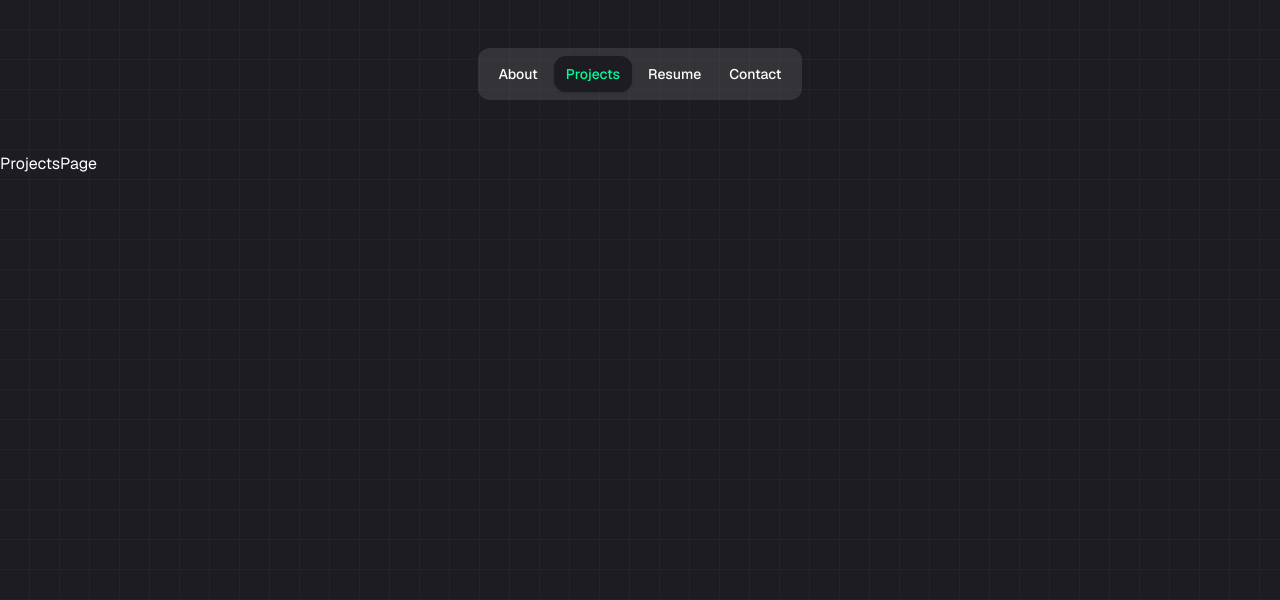
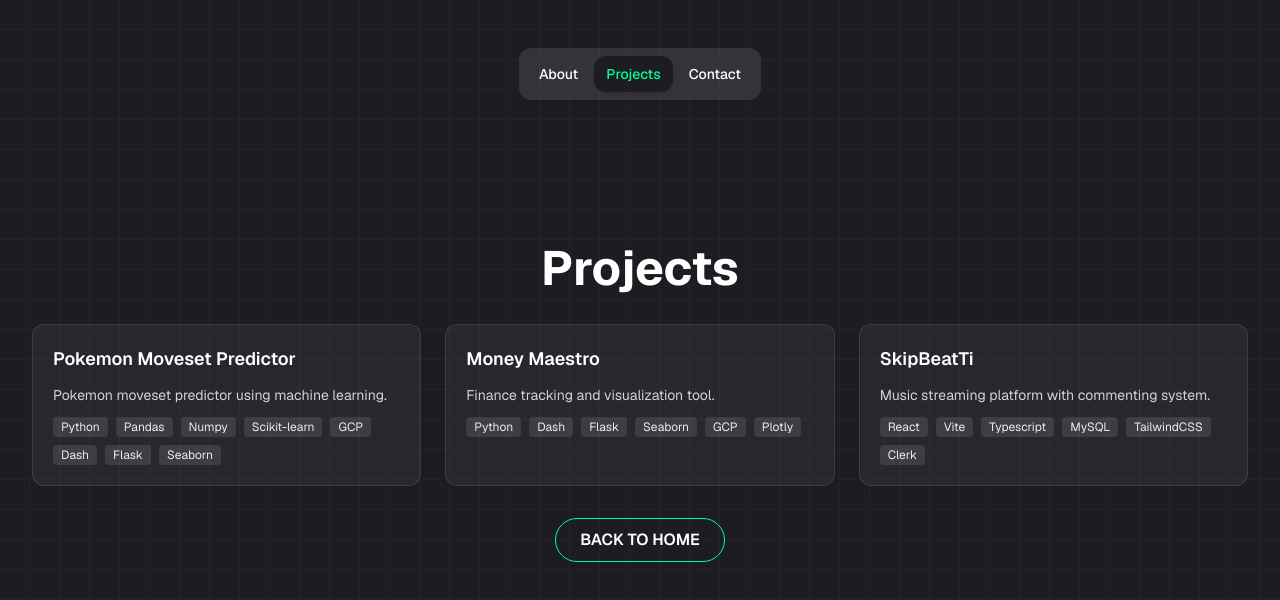
Before and after one commit to kevincui1034/portfolio, a Next.js app: page /projects in a window 1280 px wide. Shown: the top 600 px of the page. Built offline with nearby package versions, Linux system fonts and the light colour scheme.

Commit message:
added pfp, updated temp pages

```diff
--- a/app/contact/page.jsx
+++ b/app/contact/page.jsx
@@ -1,9 +1,35 @@
-import React from 'react';
+"use client";
+
+import Link from "next/link";
+import { Button } from "@/components/ui/button";
+import Social from "@/components/Social";
+import { motion } from "framer-motion";
 
 const ContactPage = () => {
-    return (
-        <div>ContactPage</div>
-    );
+  return (
+    <motion.section
+      className="py-24 min-h-screen"
+      initial={{ opacity: 0, y: 40 }}
+      animate={{ opacity: 1, y: 0 }}
+      transition={{ duration: 0.5, ease: "easeOut" }}
+    >
+      <div className="container mx-auto text-center">
+        <h2 className="text-4xl font-bold mb-4 text-accent">
+          Get in touch
+        </h2>
+        <p className="text-white/80 max-w-lg mx-auto mb-8">
+          Have a question or want to work together? Reach out via the links below or send a message.
+        </p>
+        <Social
+          containerStyles="flex justify-center gap-4 mb-8"
+          iconStyles="w-10 h-10 border border-accent rounded-full flex justify-center items-center text-accent text-lg hover:bg-accent hover:text-primary hover:transition-all duration-500"
+        />
+        <Button variant="outline" asChild className="uppercase">
+          <Link href="/">Back to home</Link>
+        </Button>
+      </div>
+    </motion.section>
+  );
 };
 
 export default ContactPage;
--- a/app/page.jsx
+++ b/app/page.jsx
@@ -1,5 +1,6 @@
 "use client";
 
+import Image from "next/image";
 import Link from "next/link";
 import { Button } from "@/components/ui/button";
 import { Card, CardContent } from "@/components/ui/card";
@@ -42,15 +43,15 @@ const projects = [
 const HomePage = () => {
   return (
     <>
-      <section className="h-full min-h-screen">
+      <section id="about" className="h-full min-h-screen">
         <div className="container mx-auto h-full">
-          <div className="flex flex-col xl:flex-row items-center justify-between xl:pt-24 xl:pb-24">
-            <div className="text-center xl:text-left">
+          <div className="flex flex-col xl:flex-row items-center justify-between gap-12 xl:gap-8 xl:pt-24 xl:pb-24">
+            <div className="text-center xl:text-left order-2 xl:order-1">
               <span className="text-[12px] text-accent uppercase tracking-[2px]">Based in San Jose</span>
               <h1 className="h1 mb-6 text-6xl font-bold">
                 Kevin Cui<br /> <span className="text-accent"> Data Scientist</span>
               </h1>
-              <p className="max-w-[500px] mb-9 text-white/80">
+              <p className="max-w-[500px] mb-9 text-white/80 mx-auto xl:mx-0">
                 I'm a data scientist with a passion for building data-driven solutions to real-world problems.
               </p>
               <div className="flex flex-col xl:flex-row items-center gap-8">
@@ -66,6 +67,18 @@ const HomePage = () => {
                     iconStyles="w-9 h-9 border border-accent rounded-full flex justify-center items-center text-accent text-base hover:bg-accent hover:text-primary hover:transition-all duration-500"
                   />
                 </div>
+              </div>
+            </div>
+            <div className="order-1 xl:order-2 flex-shrink-0">
+              <div className="relative w-80 h-80 sm:w-96 sm:h-96 xl:w-[28rem] xl:h-[28rem] rounded-2xl overflow-hidden border-2 border-accent/30">
+                <Image
+                  src="/profile.jpg"
+                  alt="Kevin Cui"
+                  fill
+                  className="object-cover object-top"
+                  sizes="(max-width: 640px) 320px, (max-width: 1280px) 384px, 448px"
+                  priority
+                />
               </div>
             </div>
           </div>
--- a/app/projects/page.jsx
+++ b/app/projects/page.jsx
@@ -1,9 +1,67 @@
-import React from 'react';
+"use client";
+
+import Link from "next/link";
+import { Button } from "@/components/ui/button";
+import { Card, CardContent } from "@/components/ui/card";
+import { motion } from "framer-motion";
+
+const projects = [
+  { title: "Pokemon Moveset Predictor",
+    description: "Pokemon moveset predictor using machine learning.",
+    href: "/projects",
+    tags: ["Python", "Pandas", "Numpy", "Scikit-learn", "GCP", "Dash", "Flask", "Seaborn"] },
+  { title: "Money Maestro",
+    description: "Finance tracking and visualization tool.",
+    href: "/projects",
+    tags: ["Python", "Dash", "Flask","Seaborn", "GCP", "Plotly"] },
+  { title: "SkipBeatTi",
+    description:"Music streaming platform with commenting system.",
+    href: "/projects",
+    tags: ["React", "Vite", "Typescript", "MySQL", "TailwindCSS", "Clerk"] },
+];
 
 const ProjectsPage = () => {
-    return (
-        <div>ProjectsPage</div>
-    );
+  return (
+    <section className="py-24 min-h-screen">
+      <div className="container mx-auto">
+        <h2 className="text-5xl font-bold mb-8 text-center">
+          Projects
+        </h2>
+        <div className="grid gap-6 sm:grid-cols-2 lg:grid-cols-3">
+          {projects.map((project, i) => (
+            <motion.div
+              key={project.title}
+              initial={{ opacity: 0, y: 20 }}
+              whileInView={{ opacity: 1, y: 0 }}
+              viewport={{ once: true }}
+              transition={{ duration: 0.3, delay: i * 0.08 }}
+            >
+              <Link href={project.href}>
+                <Card className="h-full border-white/10 bg-white/5 text-white hover:border-accent/50 transition-colors">
+                  <CardContent className="p-5 flex flex-col gap-3">
+                    <h3 className="font-semibold text-lg">{project.title}</h3>
+                    <p className="text-sm text-white/80 line-clamp-2">{project.description}</p>
+                    <div className="flex flex-wrap gap-2 mt-auto">
+                      {project.tags.map((tag) => (
+                        <span key={tag} className="text-xs px-2 py-0.5 rounded bg-white/10 text-white/90">
+                          {tag}
+                        </span>
+                      ))}
+                    </div>
+                  </CardContent>
+                </Card>
+              </Link>
+            </motion.div>
+          ))}
+        </div>
+        <div className="mt-8 text-center">
+          <Button variant="outline" asChild className="uppercase">
+            <Link href="/">Back to home</Link>
+          </Button>
+        </div>
+      </div>
+    </section>
+  );
 };
 
 export default ProjectsPage;
--- a/components/MobileNav.jsx
+++ b/components/MobileNav.jsx
@@ -6,20 +6,12 @@ import { CiMenuFries } from "react-icons/ci";
 
 const links = [
     {
-        name: "home",
+        name: "about",
         path: "/",
-    },
-    {
-        name: "about",
-        path: "/about",
     },
     {
         name: "projects",
         path: "/projects",
-    },
-    {
-        name: "resume",
-        path: "/resume",
     },
     {
         name: "contact",
--- a/components/Nav.jsx
+++ b/components/Nav.jsx
@@ -6,7 +6,6 @@ import { Tabs, TabsList, TabsTrigger } from "@/components/ui/tabs";
 const links = [
     { name: "about", path: "/" },
     { name: "projects", path: "/projects" },
-    { name: "resume", path: "/resume" },
     { name: "contact", path: "/contact" },
 ];
 
--- a/components/PageTransition.jsx
+++ b/components/PageTransition.jsx
@@ -12,7 +12,7 @@ const PageTransition = ({ children }) => {
                     initial={{ opacity: 1 }}
                     animate={{
                         opacity: 0,
-                        transition: { delay: 0.2, duration: 0.5, ease: "easeInOut" },
+                        transition: { delay: 0.1, duration: 0.1, ease: "easeInOut" },
                     }}
                     className="h-screen w-screen fixed bg-primary top-0 pointer-events-none"
                 />
--- a/components/StairTransition.jsx
+++ b/components/StairTransition.jsx
@@ -13,7 +13,7 @@ const StairTransition = () => {
                 initial={{ opacity: 1 }}
                 animate={{ opacity: 0 }}
                 exit={{ opacity: 0 }}
-                transition={{ duration: 0.6, ease: "easeInOut" }}
+                transition={{ duration: 1, ease: "easeInOut" }}
             />
         </AnimatePresence>
     );
```
Also changed, not shown: public/profile.jpg (added).
